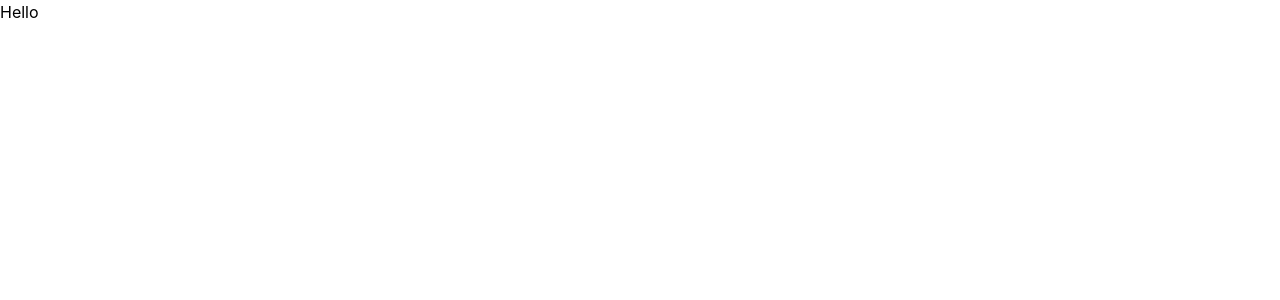
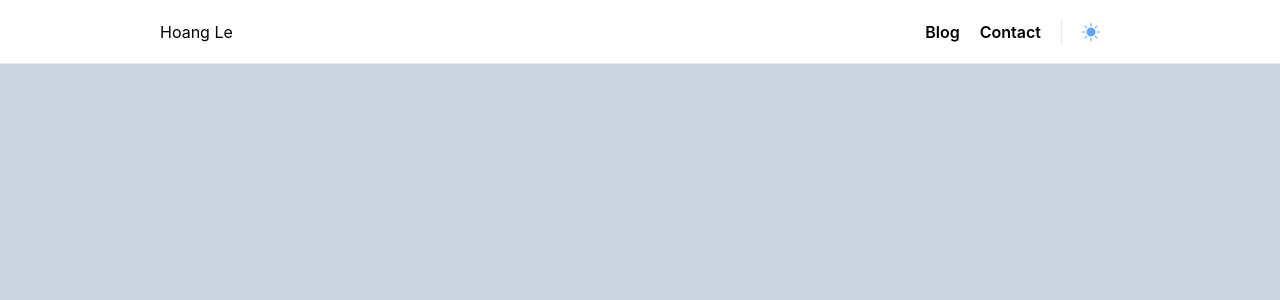
Before and after one commit to huyhoangk21/nextjs-me, a Next.js app: page / in a window 1280 px wide. Shown: the top 300 px of the page. Built offline with nearby package versions, Linux system fonts and the light colour scheme.

Commit message:
add components related to layout

```diff
--- /dev/null
+++ b/components/layout.tsx
@@ -0,0 +1,17 @@
+import React, { ReactNode } from 'react';
+import Navbar from '../components/navbar';
+import { MobileNavProvider } from '../hooks/useMobileNav';
+import Main from './main';
+
+const Layout = ({ children }: { children?: ReactNode }) => {
+  return (
+    <MobileNavProvider>
+      <div className='grid grid-rows-layout min-h-screen'>
+        <Navbar />
+        <Main>{children}</Main>
+      </div>
+    </MobileNavProvider>
+  );
+};
+
+export default Layout;
--- /dev/null
+++ b/components/main.tsx
@@ -0,0 +1,9 @@
+import React, { ReactNode } from 'react';
+
+const Main = ({ children }: { children?: ReactNode }) => {
+  return (
+    <section className='custom-container bg-slate-300'>{children}</section>
+  );
+};
+
+export default Main;
--- a/components/mobile-menu.tsx
+++ b/components/mobile-menu.tsx
@@ -9,7 +9,7 @@ const MobileMenu = () => {
     <div
       className={`${
         !open && 'hidden'
-      } absolute top-16 bottom-0 inset-x-0 px-4 sm:hidden bg-white`}
+      } sm:hidden absolute top-16 bottom-0 inset-x-0 px-4 bg-white`}
     >
       <ul className='flex flex-col font-semibold sm:flex-row'>
         <li className='pt-3'>Blog</li>
--- a/package.json
+++ b/package.json
@@ -11,7 +11,8 @@
   "dependencies": {
     "next": "12.1.0",
     "react": "17.0.2",
-    "react-dom": "17.0.2"
+    "react-dom": "17.0.2",
+    "react-icons": "^4.3.1"
   },
   "devDependencies": {
     "@types/node": "17.0.21",
--- a/pages/index.tsx
+++ b/pages/index.tsx
@@ -1,7 +1,15 @@
 import type { NextPage } from 'next';
+import Layout from '../components/layout';
 
 const Home: NextPage = () => {
-  return <div>Hello</div>;
+  return (
+    <Layout>
+      <div>
+        <div></div>
+        <div></div>
+      </div>
+    </Layout>
+  );
 };
 
 export default Home;
--- a/tailwind.config.js
+++ b/tailwind.config.js
@@ -4,7 +4,11 @@ module.exports = {
     './components/**/*.{js,ts,jsx,tsx}',
   ],
   theme: {
-    extend: {},
+    extend: {
+      gridTemplateRows: {
+        layout: '4rem 1fr',
+      },
+    },
   },
   plugins: [],
 };
```
Also changed, not shown: 1 other file (tests, documents, lock files or other folders).
